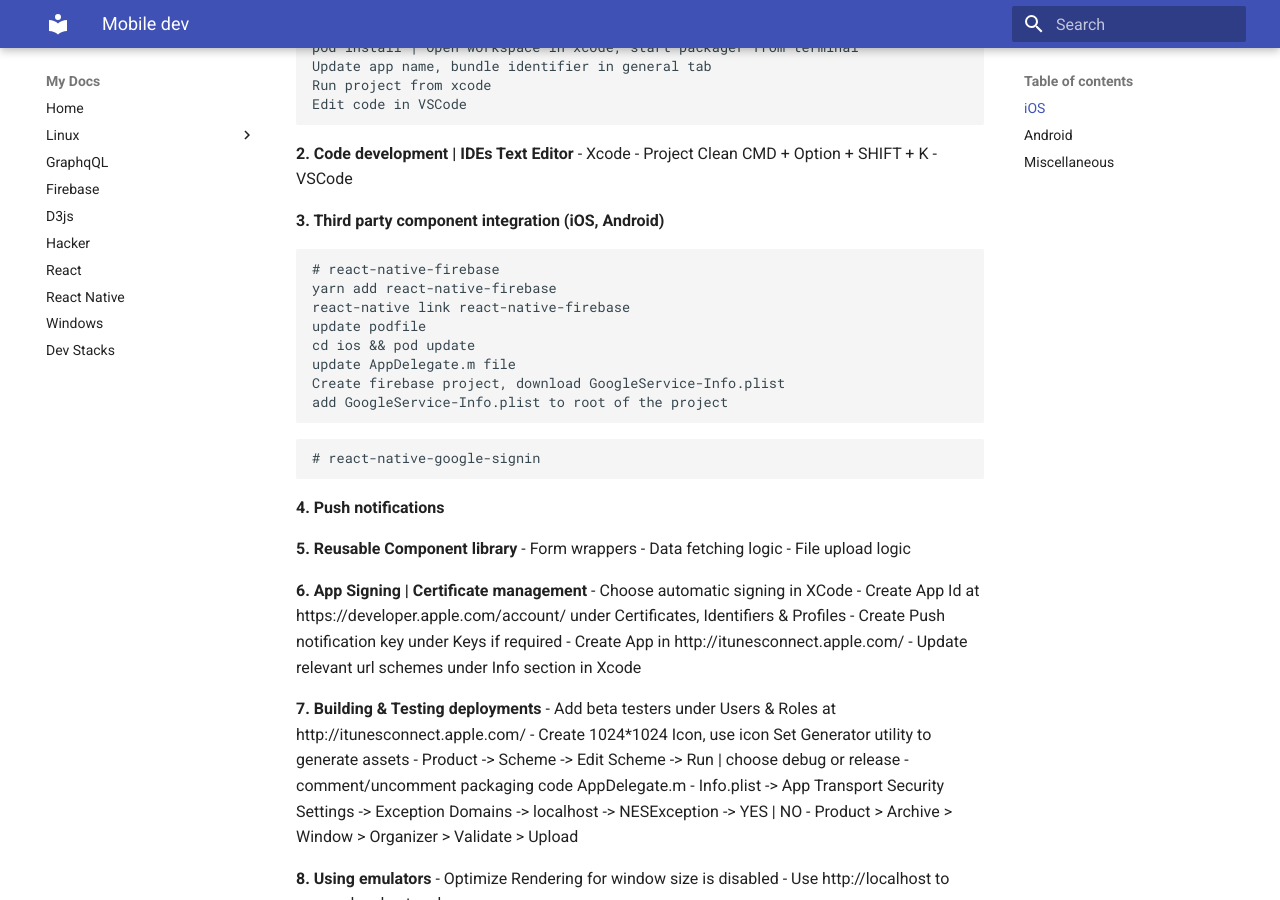
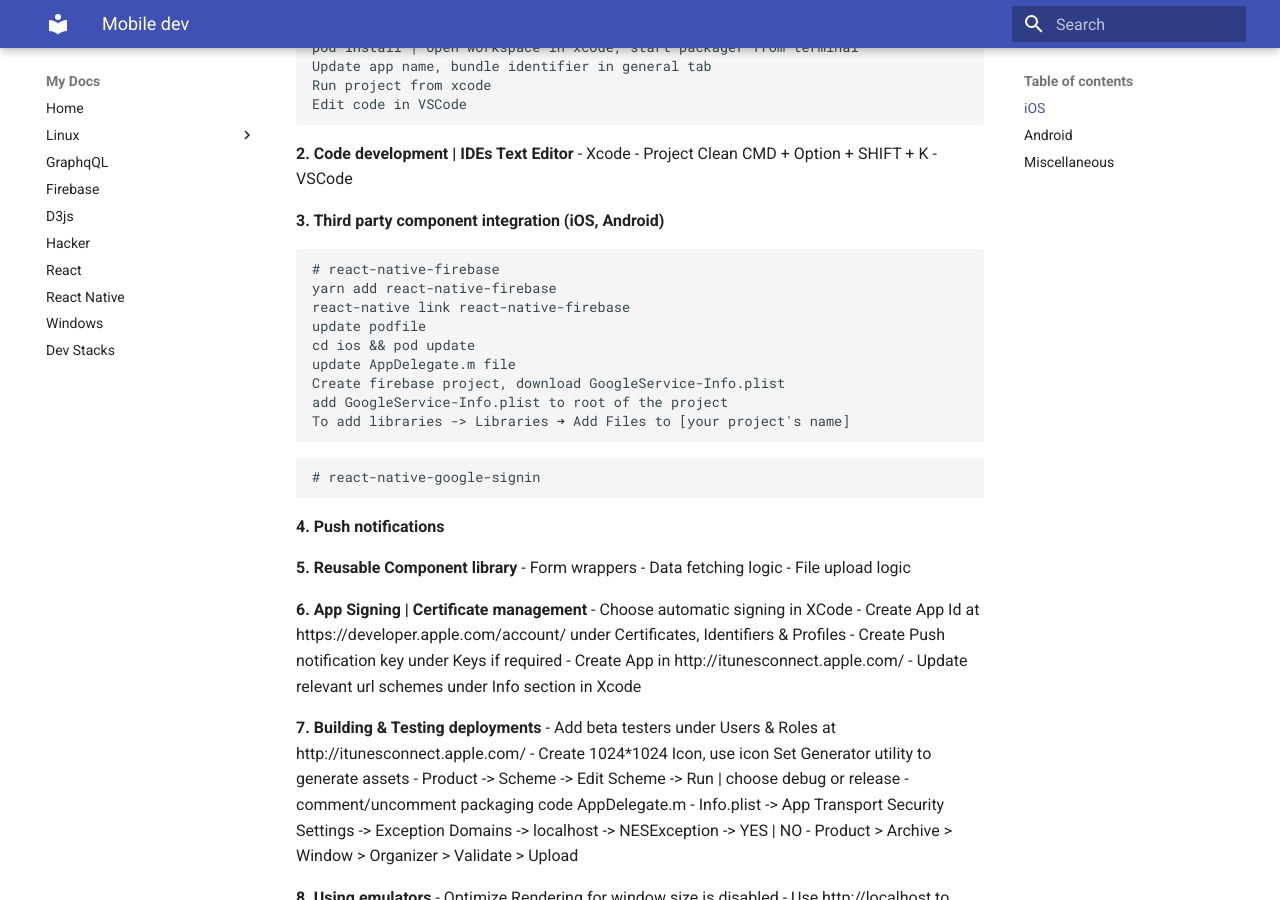
Before and after one commit to ajaymore/development-docs, an MkDocs documentation site: the page built from docs/mobile-dev.md, in a window 1280 px wide and 900 px high, scrolled down 401 px. Built offline with MkDocs 1.6.1 and Material for MkDocs 9.7.7, drawn with Linux system fonts in a browser that asks for light colours; old or Windows-style settings are respelled for this version of MkDocs.

Commit message:
Update mobile-dev.md

````diff
--- a/docs/mobile-dev.md
+++ b/docs/mobile-dev.md
@@ -29,6 +29,7 @@
 update AppDelegate.m file
 Create firebase project, download GoogleService-Info.plist
 add GoogleService-Info.plist to root of the project
+To add libraries -> Libraries ➜ Add Files to [your project's name]
 ```
 ```
 # react-native-google-signin
````
